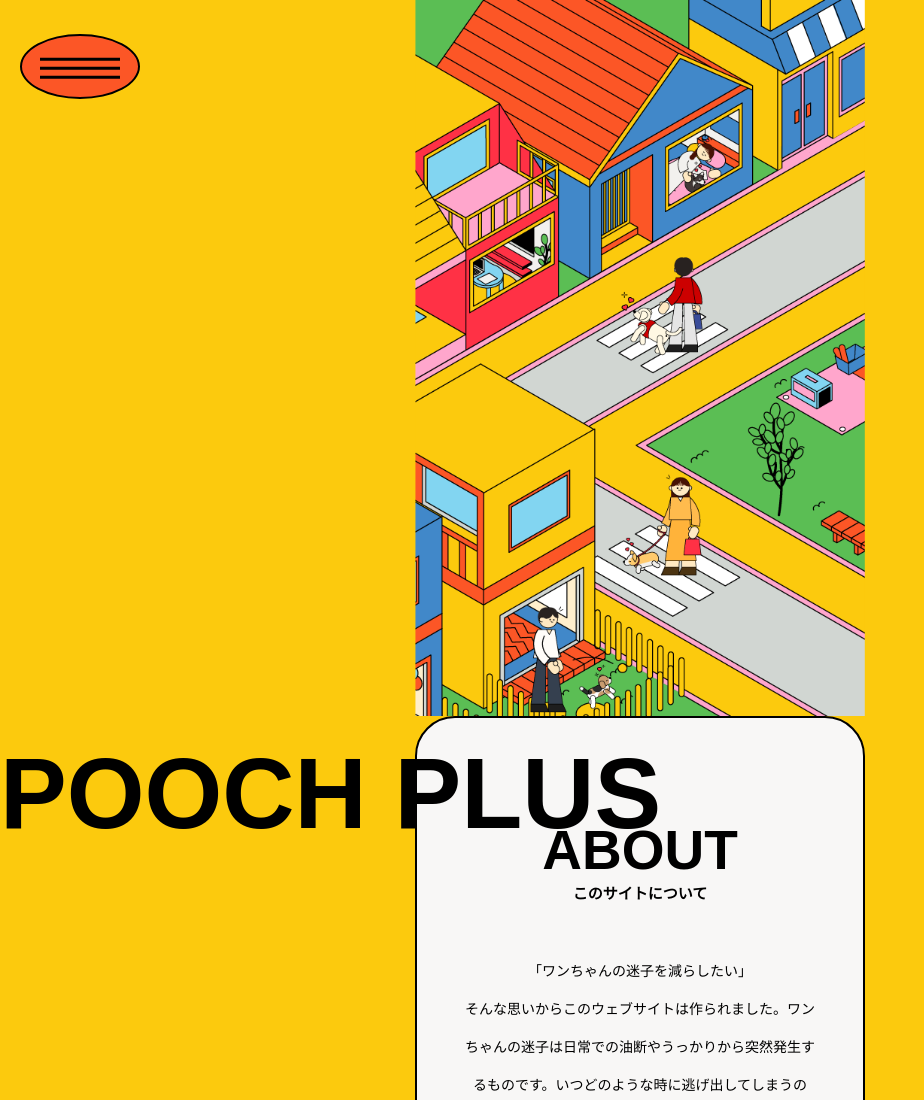
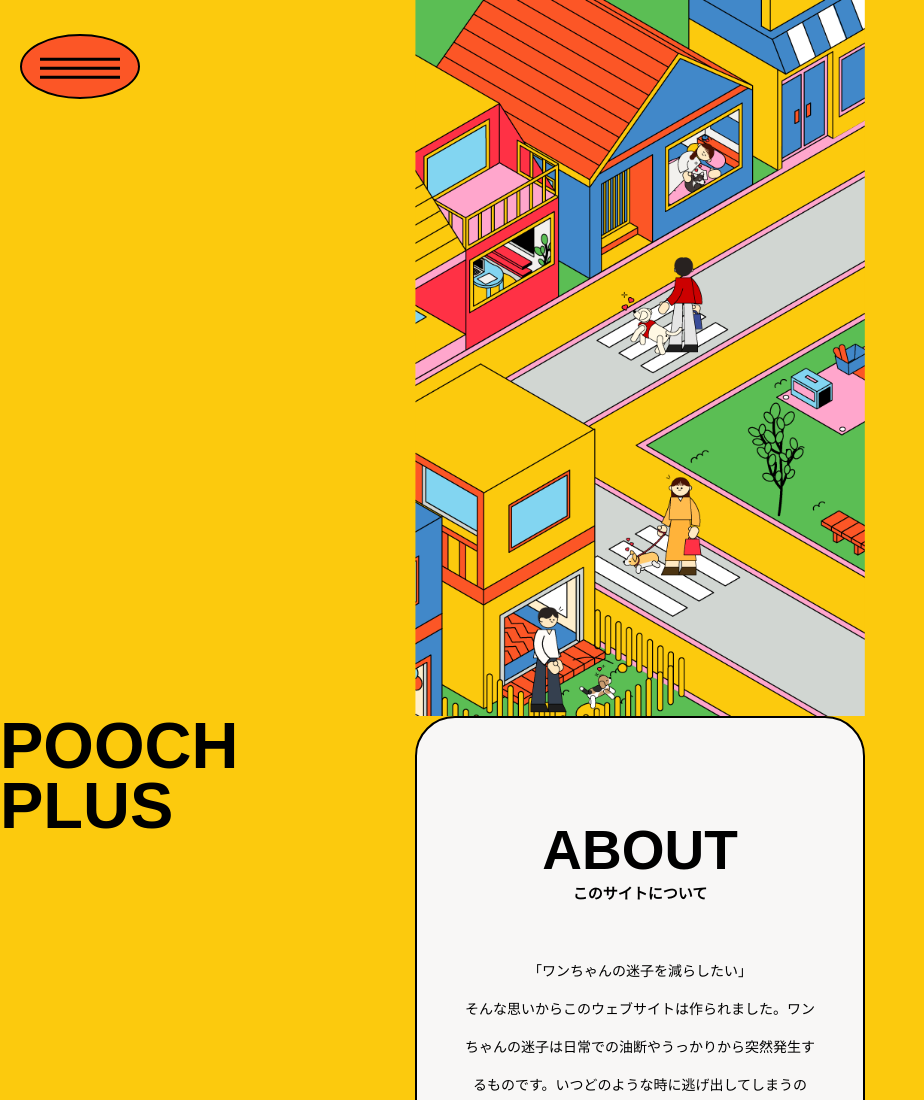
Before and after one commit to zu24/POOCH-PLUS, a plain HTML site: page index.html in a window 1280 px wide. Shown: the top 1100 px of the page, without its empty margins (0-924 px from the left). Drawn offline with nearby package versions, Linux system fonts and the light colour scheme; a script that the page names is missing; a web font is replaced by a local one.

Commit message:
Update style.css

```diff
--- a/style.css
+++ b/style.css
@@ -208,7 +208,7 @@ footer {
 
 .LOGO_TOP{
     position: absolute;
-    padding-top: 20px;
+    padding-top: -350px;
 }
 
 .LOGO{
@@ -1901,9 +1901,11 @@ border: solid 2px black;
 /*---------------------------英語サイズ一覧------------------------------*/
 .TOPen{
     font-family: "dystopian", sans-serif;
-    font-weight: 900;
-    font-size: 100px;
+    font-weight: 700;
+    font-size: 65px;
     font-style: normal;
+    max-width: 6em;
+    line-height:60px;
 }
 /*ケース*/
 .en1{
```
